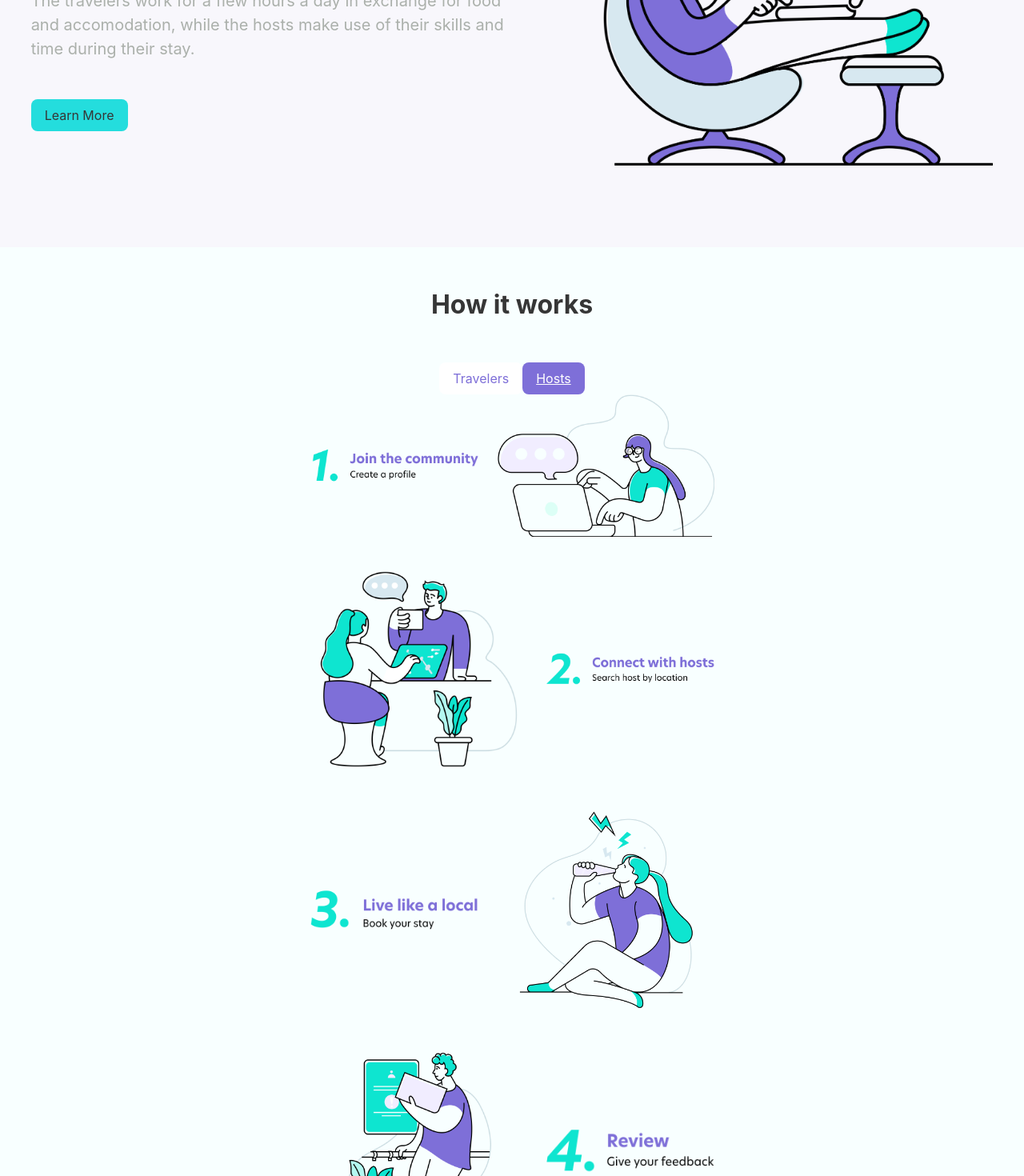
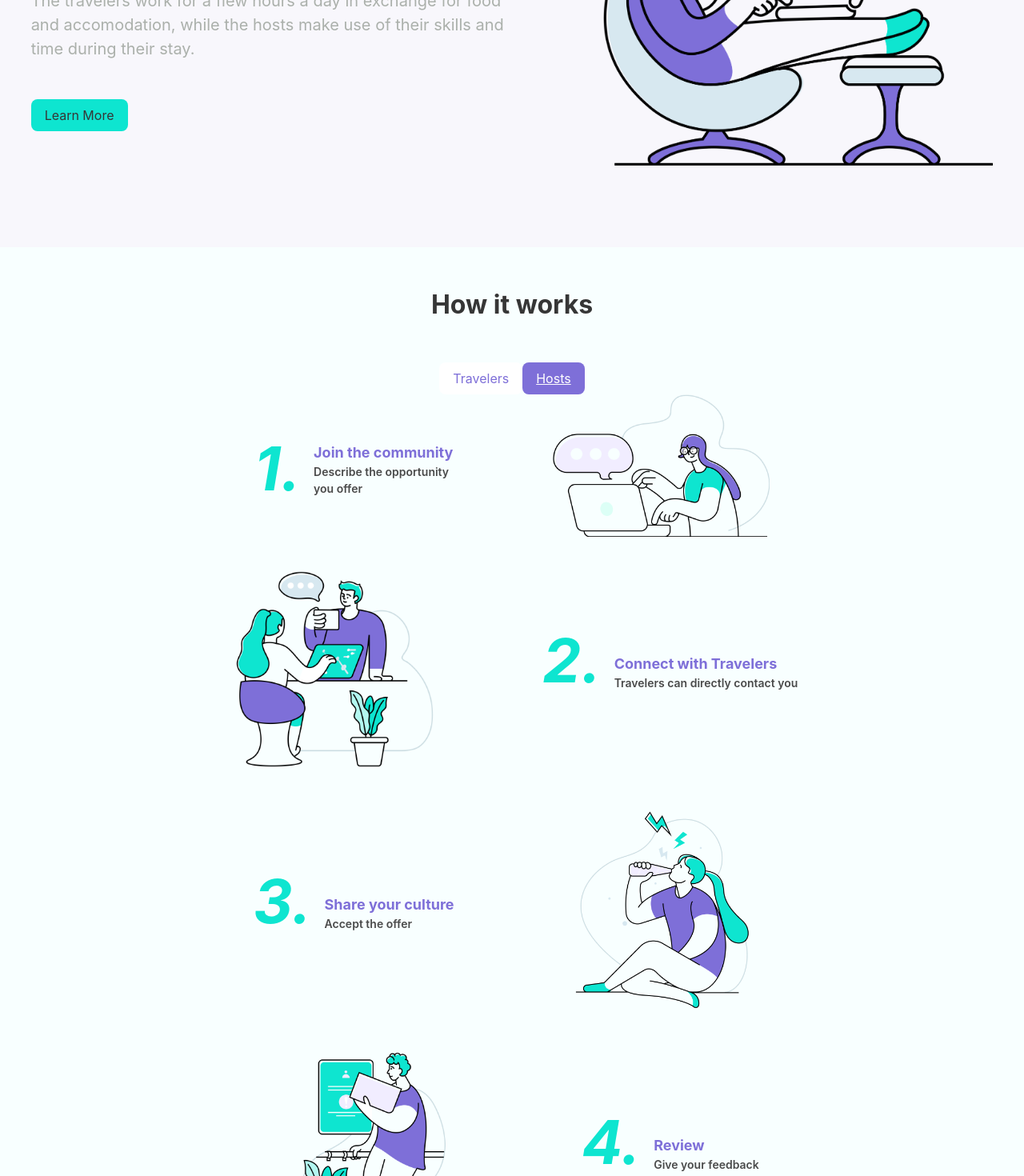
Before and after one commit to kwstaskalofonos/workntour-ui, a React app: page /guest-dashboard in a window 1280 px wide. Shown: the part 340-1810 px from the top of the page at 80% size. Built offline with nearby package versions, Linux system fonts and the light colour scheme.

Commit message:
Changed steps from images to code.

```diff
--- a/src/assets/main.scss
+++ b/src/assets/main.scss
@@ -1,6 +1,6 @@
 
 $primary:#7E6FD8;
-$info:#24DDDD;
+$info:#0EE5D0;
 $radius:8px;
 
 @import "/node_modules/bulma/bulma.sass";
--- a/src/views/common/HostStepsSection.tsx
+++ b/src/views/common/HostStepsSection.tsx
@@ -7,14 +7,6 @@ import joinTheCom from "@src/assets/hosts/joinTheCommunity.png";
 import liveLikeALocal from "@src/assets/hosts/liveLikeALocal.png";
 // @ts-ignore
 import review from "@src/assets/hosts/review.png";
-// @ts-ignore
-import one from "@src/assets/hosts/Group1.png";
-// @ts-ignore
-import two from "@src/assets/hosts/Group2.png";
-// @ts-ignore
-import three from "@src/assets/hosts/Group3.png";
-// @ts-ignore
-import four from "@src/assets/hosts/Group4.png";
 
 const HostStepsSection: React.FunctionComponent = () =>{
 
@@ -22,23 +14,51 @@ const HostStepsSection: React.FunctionComponent = () =>{
         <React.Fragment>
             {/* STEP 1 */}
             <div className="columns is-vcentered is-centered">
-                <div className="column is-narrow has-text-right"><img src={one} width={210} height={122}/></div>
+                <div className="column is-narrow is-flex is-align-content-baseline">
+                        <p className={"is-italic has-text-info has-text-weight-bold"} style={{fontSize:"76px"}}>1.</p>
+                        <div className={"ml-4 pt-5"}>
+                            <p className={"has-text-primary has-text-weight-bold"} style={{fontSize:"18px"}}>Join the community</p>
+                            <p className={"has-text-weight-semibold"} style={{fontSize:"14px"}}>Describe the opportunity <br/>you offer</p>
+                        </div>
+                </div>
+                <div className={"column is-1"}></div>
                 <div className="column is-narrow has-text-left"><img src={joinTheCom} width={271} height={271}/></div>
             </div>
             {/* STEP 2 */}
             <div className="columns is-vcentered is-centered">
                 <div className="column is-narrow has-text-right"><img src={conWithHosts} width={271} height={271}/></div>
-                <div className="column is-narrow has-text-left"><img src={two} width={210} height={122}/></div>
+                <div className={"column is-1"}></div>
+                <div className="column is-narrow is-flex is-align-content-baseline">
+                    <p className={"is-italic has-text-info has-text-weight-bold"} style={{fontSize:"76px"}}>2.</p>
+                    <div className={"ml-4 py-6"}>
+                        <p className={"has-text-primary has-text-weight-bold"} style={{fontSize:"18px"}}>Connect with Travelers</p>
+                        <p className={"has-text-weight-semibold"} style={{fontSize:"14px"}}>Travelers can directly contact you</p>
+                    </div>
+                </div>
             </div>
             {/* STEP 3 */}
             <div className="columns is-vcentered is-centered">
-                <div className="column is-narrow has-text-right"><img src={three} width={210} height={122}/></div>
+                <div className="column is-narrow is-flex is-align-content-baseline">
+                    <p className={"is-italic has-text-info has-text-weight-bold"} style={{fontSize:"76px"}}>3.</p>
+                    <div className={"ml-4 py-6"}>
+                        <p className={"has-text-primary has-text-weight-bold"} style={{fontSize:"18px"}}>Share your culture</p>
+                        <p className={"has-text-weight-semibold"} style={{fontSize:"14px"}}>Accept the offer</p>
+                    </div>
+                </div>
+                <div className={"column is-1"}></div>
                 <div className="column is-narrow has-text-left"><img src={liveLikeALocal} width={271} height={271}/></div>
             </div>
             {/* STEP 4 */}
             <div className="columns is-vcentered is-centered">
                 <div className="column is-narrow has-text-right"><img src={review} width={271} height={271}/></div>
-                <div className="column is-narrow has-text-left"><img src={four} width={210} height={122}/></div>
+                <div className={"column is-1"}></div>
+                <div className="column is-narrow is-flex is-align-content-baseline">
+                    <p className={"is-italic has-text-info has-text-weight-bold"} style={{fontSize:"76px"}}>4.</p>
+                    <div className={"ml-4 py-6"}>
+                        <p className={"has-text-primary has-text-weight-bold"} style={{fontSize:"18px"}}>Review</p>
+                        <p className={"has-text-weight-semibold"} style={{fontSize:"14px"}}>Give your feedback</p>
+                    </div>
+                </div>
             </div>
         </React.Fragment>
     )
--- a/src/views/common/TravelerStepsSection.tsx
+++ b/src/views/common/TravelerStepsSection.tsx
@@ -1,18 +1,10 @@
 import React from "react";
-// @ts-ignore
-import one from "@src/assets/traveler/1.png";
 // @ts-ignore
 import bePartOf from "@src/assets/traveler/bePartOf.png";
 // @ts-ignore
-import two from "@src/assets/traveler/2.png";
-// @ts-ignore
 import findYourPref from "@src/assets/traveler/findYourPref.png";
 // @ts-ignore
-import three from "@src/assets/traveler/3.png";
-// @ts-ignore
 import bookYourStay from "@src/assets/traveler/bookYourStay.png";
-// @ts-ignore
-import four from "@src/assets/traveler/4.png";
 // @ts-ignore
 import review from "@src/assets/traveler/review.png";
 
@@ -23,23 +15,52 @@ const TravelerStepsSection: React.FunctionComponent = () =>{
             <React.Fragment>
                 {/* STEP 1 */}
                 <div className="columns is-vcentered is-centered">
-                    <div className="column is-narrow has-text-right"><img src={one} width={210} height={122}/></div>
-                    <div className="column is-narrow has-text-left"><img src={bePartOf} width={271} height={271}/></div>
+                    <div className="column is-narrow is-flex is-align-content-baseline">
+                        <p className={"is-italic has-text-info has-text-weight-bold"} style={{fontSize:"76px"}}>1.</p>
+                        <div className={"ml-4 pt-5"}>
+                            <p className={"has-text-primary has-text-weight-bold"} style={{fontSize:"18px"}}>Be part of the Local <br/> Community</p>
+                            <p className={"has-text-weight-semibold"} style={{fontSize:"14px"}}>Create a Profile and plan your Trip</p>
+                        </div>
+                    </div>
+                    <div className={"column is-1"}></div>
+                    <div className="column is-narrow has-text-left"><img src={bePartOf} width={271} height={271}/>
+                    </div>
                 </div>
                 {/* STEP 2 */}
                 <div className="columns is-vcentered is-centered">
                     <div className="column is-narrow has-text-right"><img src={findYourPref} width={271} height={271}/></div>
-                    <div className="column is-narrow has-text-left"><img src={two} width={210} height={122}/></div>
+                    <div className={"column is-1"}></div>
+                    <div className="column is-narrow is-flex is-align-content-baseline">
+                        <p className={"is-italic has-text-info has-text-weight-bold"} style={{fontSize:"76px"}}>2.</p>
+                        <div className={"ml-4 py-6"}>
+                            <p className={"has-text-primary has-text-weight-bold"} style={{fontSize:"18px"}}>Find your preferred Hosts</p>
+                            <p className={"has-text-weight-semibold"} style={{fontSize:"14px"}}>Search Hosts by location</p>
+                        </div>
+                    </div>
                 </div>
                 {/* STEP 3 */}
                 <div className="columns is-vcentered is-centered">
-                    <div className="column is-narrow has-text-right"><img src={three} width={210} height={122}/></div>
+                    <div className="column is-narrow is-flex is-align-content-baseline">
+                        <p className={"is-italic has-text-info has-text-weight-bold"} style={{fontSize:"76px"}}>3.</p>
+                        <div className={"ml-4 py-6"}>
+                            <p className={"has-text-primary has-text-weight-bold"} style={{fontSize:"18px"}}>Book your Stay</p>
+                            <p className={"has-text-weight-semibold"} style={{fontSize:"14px"}}>Let the adventure begin</p>
+                        </div>
+                    </div>
+                    <div className={"column is-1"}></div>
                     <div className="column is-narrow has-text-left"><img src={bookYourStay} width={271} height={271}/></div>
                 </div>
                 {/* STEP 4 */}
                 <div className="columns is-vcentered is-centered">
                     <div className="column is-narrow has-text-right"><img src={review} width={271} height={271}/></div>
-                    <div className="column is-narrow has-text-left"><img src={four} width={210} height={122}/></div>
+                    <div className={"column is-1"}></div>
+                    <div className="column is-narrow is-flex is-align-content-baseline">
+                        <p className={"is-italic has-text-info has-text-weight-bold"} style={{fontSize:"76px"}}>4.</p>
+                        <div className={"ml-4 py-6"}>
+                            <p className={"has-text-primary has-text-weight-bold"} style={{fontSize:"18px"}}>Review</p>
+                            <p className={"has-text-weight-semibold"} style={{fontSize:"14px"}}>Give your feedback</p>
+                        </div>
+                    </div>
                 </div>
             </React.Fragment>
         </React.Fragment>
```
